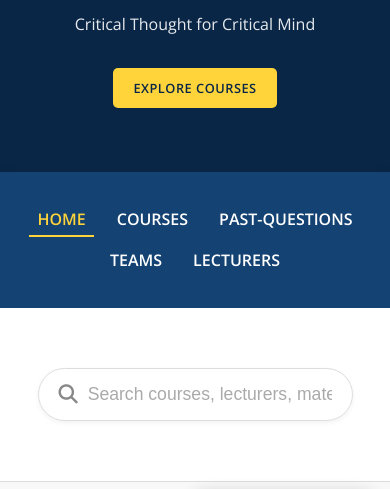
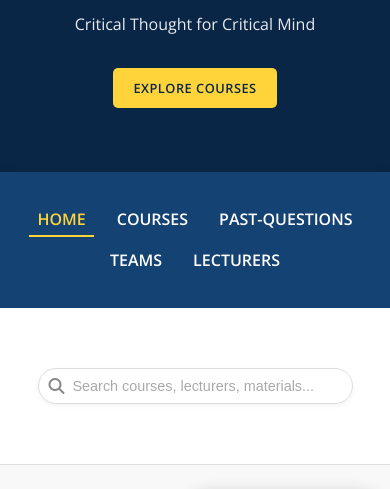
Before and after one commit to Abulabbas5050/math-dept-website, a plain HTML site: page index.html in a window 390 px wide. Shown: the part 278-767 px from the top of the page. Drawn offline with nearby package versions, Linux system fonts and the light colour scheme.

Commit message:
search bar

```diff
--- a/ggg.css
+++ b/ggg.css
@@ -7,6 +7,7 @@
     --text-dark: #333333;
     --grey-background: #F8F8F8;
     --border-color: #DDDDDD;
+    --light-blue-bg: #EAF2F8; /* Added from lecturers.css variables for consistency */
 }
 
 * {
@@ -37,7 +38,7 @@ ul {
     list-style: none;
 }
 
-/* ADDED: Global image responsiveness */
+/* Global image responsiveness */
 img {
     max-width: 100%;    /* Ensures all images never overflow their parent container */
     height: auto;       /* Maintains aspect ratio (prevents distortion) */
@@ -164,20 +165,26 @@ img {
     max-width: 600px;
     margin: 0 auto;
     box-shadow: 0 2px 5px rgba(0,0,0,0.05);
+    /* Ensure it behaves correctly in responsive contexts */
+    width: 100%; /* Ensure it takes full available width within container */
+    box-sizing: border-box; /* Includes padding and border in the element's total width and height */
 }
 
 .search-box i {
     color: #888;
     margin-right: 10px;
     font-size: 1.2em;
+    flex-shrink: 0; /* Prevent icon from shrinking on small screens */
 }
 
 .search-box input {
     border: none;
     outline: none;
     flex-grow: 1;
-    font-size: 1.1em;
+    font-size: 1.1em; /* This is the initial font size, will be adjusted responsively */
     padding: 5px 0;
+    /* CRITICAL: Allows the input to shrink to fit its container, preventing overflow */
+    min-width: 0;
 }
 
 .search-box input::placeholder {
@@ -378,9 +385,14 @@ footer {
 
     .search-box {
         max-width: 90%;
+        padding: 8px 15px; /* Slightly less padding for the box */
+    }
+    /* ADDED: Font size adjustment for search input on smaller screens */
+    .search-box input {
+        font-size: 1em; /* Reduce font size for better fit */
     }
 
-    /* ADDED: Force cards to single column on tablets/larger phones */
+    /* Force cards to single column on tablets/larger phones */
     .cards-grid {
         grid-template-columns: 1fr;
         gap: 20px;
@@ -403,7 +415,21 @@ footer {
         padding: 5px 8px; /* Smaller padding for very small screens */
     }
 
-    /* ADDED: Ensure cards are single column on very small screens */
+    /* ADDED: Font size adjustment for search input on very small screens */
+    .search-box {
+        padding: 6px 10px; /* Even less padding for the box */
+        border-radius: 25px; /* Adjust border-radius if it looks off */
+    }
+    .search-box input {
+        font-size: 0.9em; /* Further reduce font size */
+        padding: 3px; /* Smaller padding for minimal space */
+    }
+    .search-box i { /* Adjust icon size if it looks too big */
+        font-size: 1em;
+        margin-right: 5px;
+    }
+
+    /* Ensure cards are single column on very small screens */
     .cards-grid {
         grid-template-columns: 1fr;
         gap: 15px;
@@ -599,7 +625,7 @@ footer {
 
 .search-suggestions .no-results {
     padding: 15px 20px;
-    color: var(--dark-grey); /* Text color for "No results found" message */
+    color: var(--text-dark); /* Changed from --dark-grey which is not defined to --text-dark */
     text-align: center;
     font-style: italic;
     background-color: var(--text-light); /* Background for the message */
```
